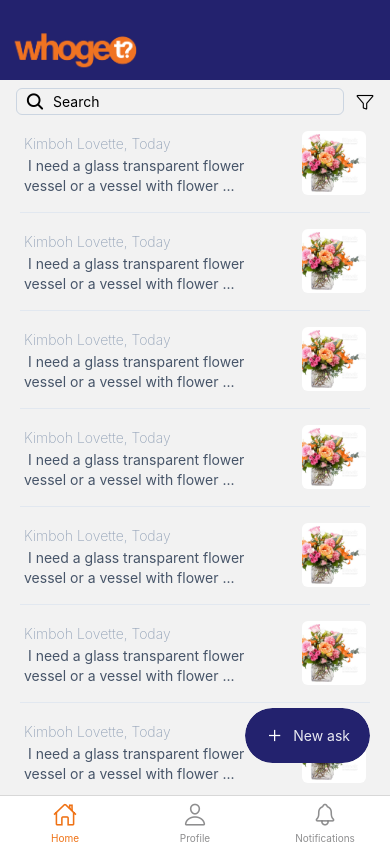
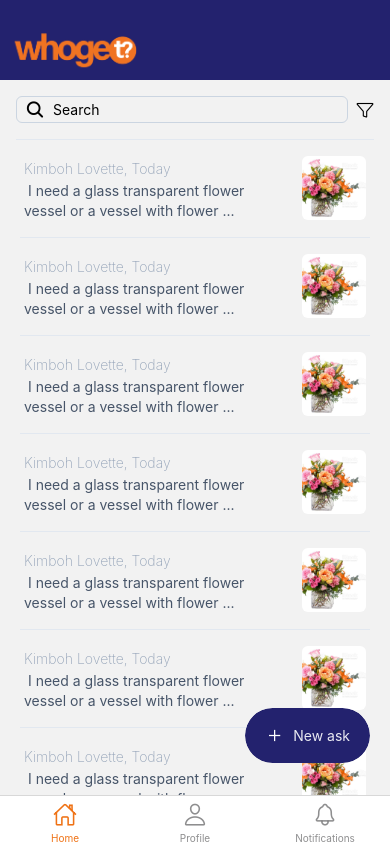
Before and after one commit to Kimbohlovette/whoget-mobile-client, a React Native app: screen /Asks in a window 390 px wide. Built offline with nearby package versions, Linux system fonts and the light colour scheme.

Commit message:
Fixed over padding between search header and asks list

```diff
--- a/src/pages/Asks.tsx
+++ b/src/pages/Asks.tsx
@@ -29,9 +29,9 @@ const Asks = () => {
 
   return (
     <>
-      <View style={Styles.pageContainer} className="min-h-screen w-full my-2">
+      <View style={Styles.pageContainer} className="min-h-screen w-full">
         <StatusBar />
-        <View className="relative header flex-row items-center gap-3">
+        <View className="relative header flex-row items-center gap-2 border-b border-slate-200 py-4">
           <View className="flex-1 flex-row items-center border border-slate-300 rounded-md px-2">
             <Icon name="search" size={20} />
             <TextInput className="py-1 px-2 flex-1" placeholder="Search" />
```
